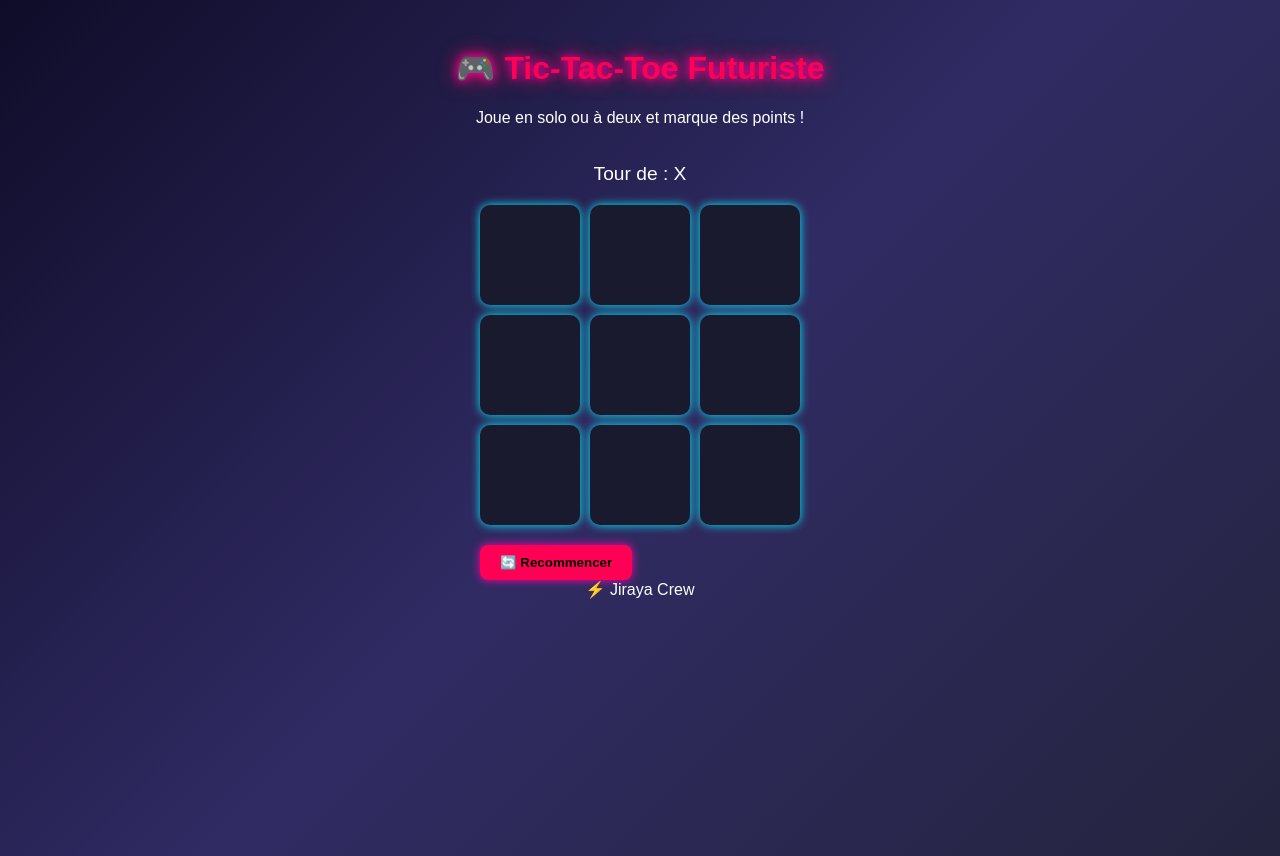
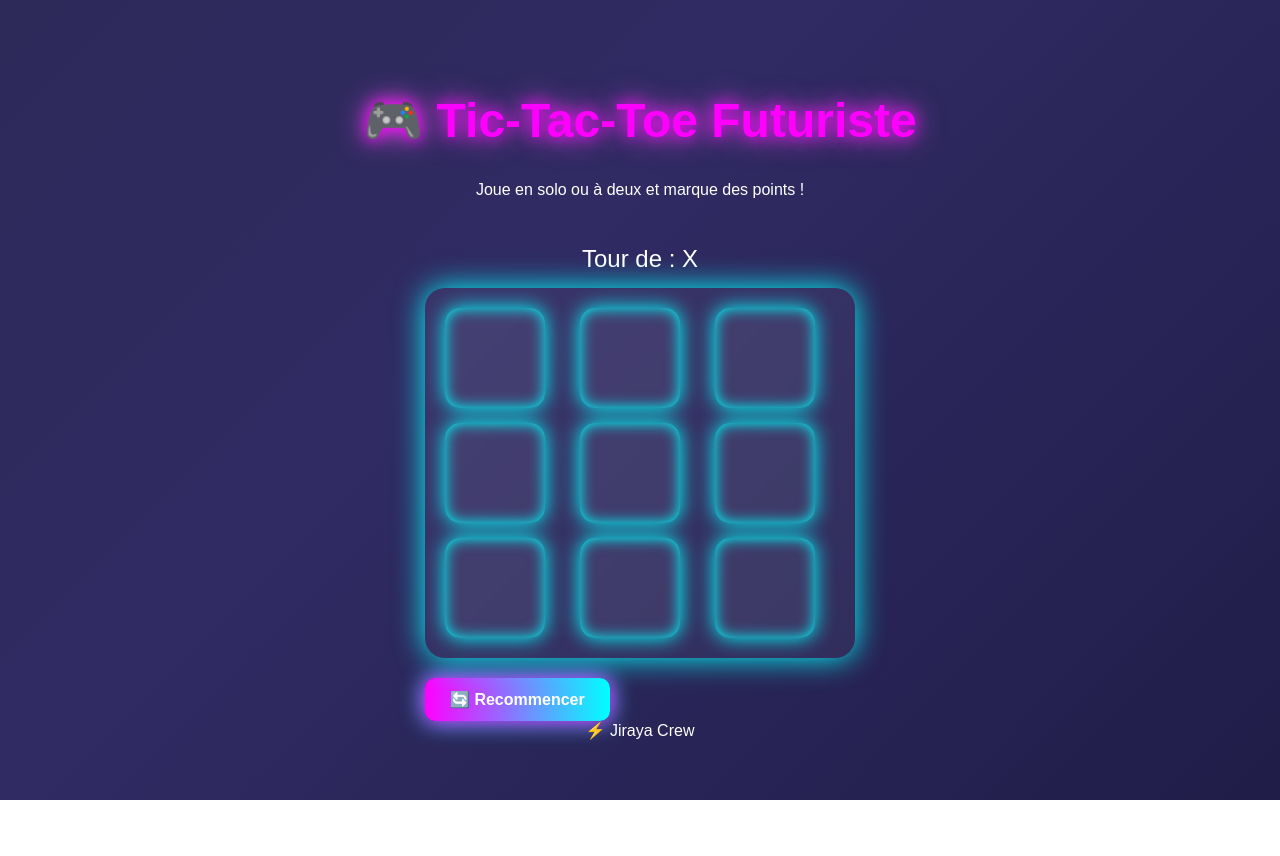
Before and after one commit to JiRaYaOG/Tic-Tac-Toe-futuriste, a plain HTML site: page index.html in a window 1280 px wide. After the commit the page ends 800 px from the top, so only its background shows below. Drawn offline with Linux system fonts and the light colour scheme.

Commit message:
Update styles.css

```diff
--- a/styles.css
+++ b/styles.css
@@ -1,102 +1,125 @@
 body {
   font-family: 'Orbitron', sans-serif;
-  background: linear-gradient(135deg, #0f0c29, #302b63, #24243e);
+  background: linear-gradient(-45deg, #0f0c29, #302b63, #24243e, #1a1a2e);
+  background-size: 400% 400%;
+  animation: gradientBG 15s ease infinite;
   color: #fff;
   display: flex;
   flex-direction: column;
   align-items: center;
-  padding: 20px;
+  justify-content: center;
   min-height: 100vh;
+  margin: 0;
+}
+
+@keyframes gradientBG {
+  0% { background-position: 0% 50%; }
+  50% { background-position: 100% 50%; }
+  100% { background-position: 0% 50%; }
 }
 
 header {
   text-align: center;
-  margin-bottom: 20px;
+  margin-bottom: 30px;
 }
 
 header h1 {
-  color: #ff0055;
-  text-shadow: 0 0 10px #ff00aa, 0 0 20px #ff0055;
+  font-size: 3rem;
+  color: #ff00ff;
+  text-shadow: 0 0 15px #ff00ff, 0 0 30px #ff55ff;
 }
 
 #board {
   display: grid;
-  grid-template-columns: repeat(3, 100px);
-  grid-gap: 10px;
-  margin: 20px 0;
+  grid-template-columns: repeat(3, minmax(80px, 120px));
+  grid-gap: 15px;
+  background: rgba(255,255,255,0.05);
+  padding: 20px;
+  border-radius: 20px;
+  box-shadow: 0 0 30px #00ffff;
+  backdrop-filter: blur(10px);
 }
 
 .cell {
   width: 100px;
   height: 100px;
-  background: #1a1a2e;
   display: flex;
   align-items: center;
   justify-content: center;
-  font-size: 2.5rem;
+  font-size: 3rem;
   cursor: pointer;
-  border-radius: 10px;
-  box-shadow: 0 0 10px #00f0ff;
-  transition: 0.3s;
-  color: #0ff;
+  border-radius: 15px;
+  background: rgba(255,255,255,0.05);
+  box-shadow: 0 0 15px #00ffff inset, 0 0 20px #00ffff;
+  transition: transform 0.2s, box-shadow 0.2s;
   position: relative;
 }
 
 .cell:hover {
-  box-shadow: 0 0 20px #00fff7, 0 0 30px #00ffff;
-  transform: scale(1.05);
+  transform: scale(1.1);
+  box-shadow: 0 0 25px #00ffff inset, 0 0 35px #00ffff, 0 0 50px #00ffcc;
 }
 
 .cell.X::after {
   content: 'X';
   color: #ff0055;
-  text-shadow: 0 0 10px #ff55aa, 0 0 20px #ff00ff;
-  animation: pop 0.3s ease forwards;
+  text-shadow: 0 0 20px #ff00ff, 0 0 40px #ff55ff;
+  animation: popX 0.3s ease forwards;
 }
 
 .cell.O::after {
   content: 'O';
   color: #00ffff;
-  text-shadow: 0 0 10px #00fff7, 0 0 20px #00ffff;
-  animation: pop 0.3s ease forwards;
+  text-shadow: 0 0 20px #00fff7, 0 0 40px #00ffff;
+  animation: popO 0.3s ease forwards;
 }
 
-@keyframes pop {
-  0% { transform: scale(0); opacity: 0; }
-  50% { transform: scale(1.2); opacity: 1; }
-  100% { transform: scale(1); }
+@keyframes popX {
+  0% { transform: scale(0) rotate(-15deg); opacity: 0; }
+  50% { transform: scale(1.2) rotate(15deg); opacity: 1; }
+  100% { transform: scale(1) rotate(0deg); }
+}
+
+@keyframes popO {
+  0% { transform: scale(0) rotate(15deg); opacity: 0; }
+  50% { transform: scale(1.2) rotate(-15deg); opacity: 1; }
+  100% { transform: scale(1) rotate(0deg); }
 }
 
 #resetBtn {
-  padding: 10px 20px;
-  background: #ff0055;
+  margin-top: 20px;
+  padding: 12px 25px;
+  font-size: 1rem;
+  font-weight: bold;
   border: none;
-  border-radius: 8px;
+  border-radius: 10px;
+  background: linear-gradient(90deg, #ff00ff, #00ffff);
+  color: #fff;
   cursor: pointer;
-  box-shadow: 0 0 10px #ff00aa;
-  font-weight: bold;
+  box-shadow: 0 0 20px #ff00ff, 0 0 25px #00ffff;
   transition: 0.3s;
 }
 
 #resetBtn:hover {
-  box-shadow: 0 0 20px #ff55aa, 0 0 30px #ff00ff;
+  transform: scale(1.05);
+  box-shadow: 0 0 30px #ff00ff, 0 0 35px #00ffff, 0 0 50px #ff55ff;
 }
 
 .hidden { display: none; }
 
 .game-info {
-  margin-bottom: 10px;
   text-align: center;
-  font-size: 1.2rem;
+  font-size: 1.5rem;
+  margin-bottom: 15px;
 }
 
 .winner-glow {
   animation: glowWinner 1s infinite alternate;
   color: #ff00ff;
-  text-shadow: 0 0 20px #ff00ff, 0 0 40px #ff55ff;
+  text-shadow: 0 0 25px #ff00ff, 0 0 50px #ff55ff;
 }
 
 @keyframes glowWinner {
-  0% { text-shadow: 0 0 20px #ff00ff, 0 0 40px #ff55ff; }
-  100% { text-shadow: 0 0 40px #ff00ff, 0 0 80px #ff55ff; }
+  0% { text-shadow: 0 0 25px #ff00ff, 0 0 50px #ff55ff; }
+  100% { text-shadow: 0 0 50px #ff00ff, 0 0 100px #ff55ff; }
 }
```
